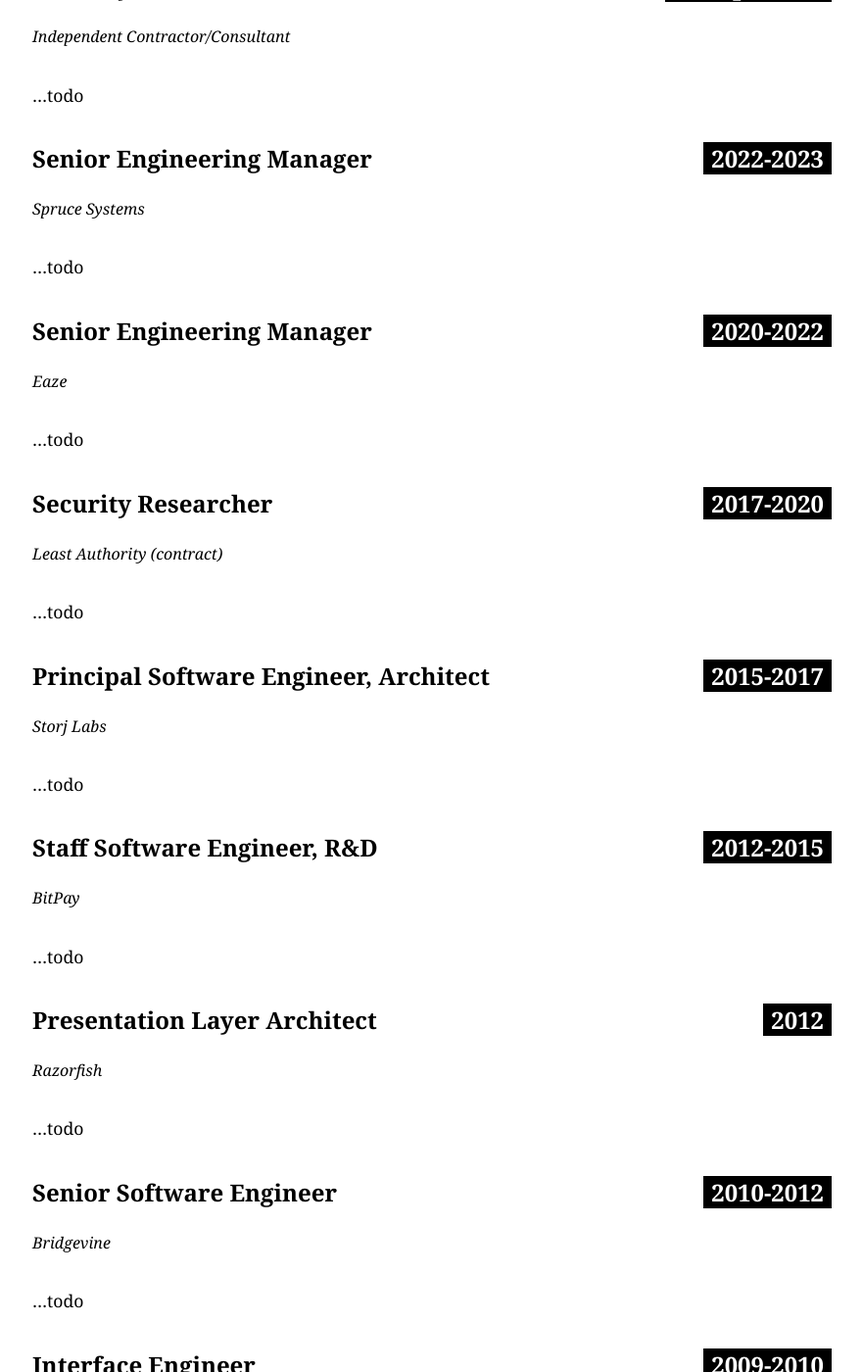
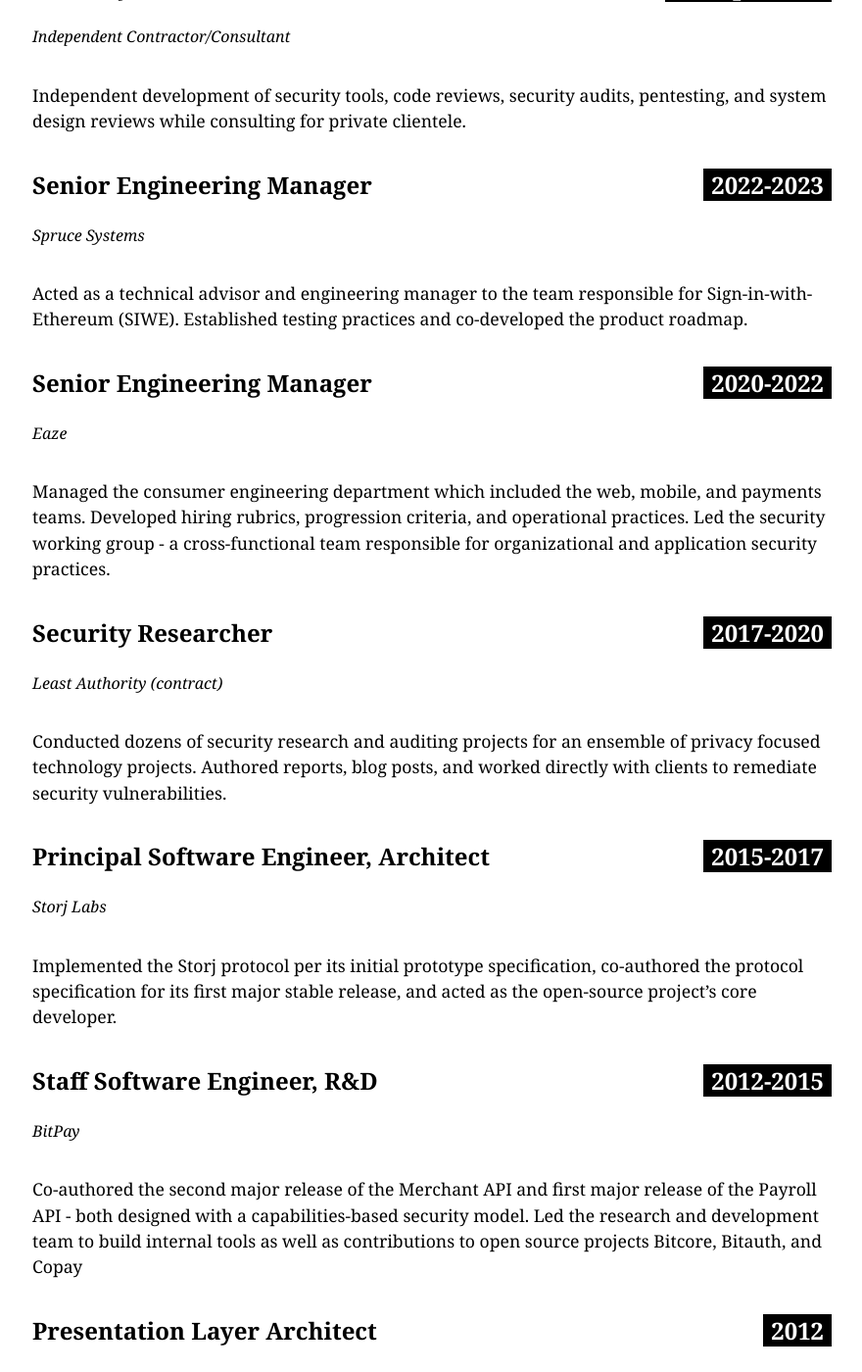
Before and after one commit to 161chihuahuas/cv, a Jekyll site: the page built from index.md, in a window 1280 px wide and 1400 px high, scrolled down 738 px. Shown: the whole window at 98% size, without its empty margins (199-1079 px from the left). Built offline with Jekyll 4.4.1, drawn with Linux system fonts in a browser that asks for light colours; our own code applies the rules of GitHub Pages for plain Markdown files; comment, search, counter and statistics services are not loaded; some of the changed text lies outside the part shown.

Commit message:
details for employment history

```diff
--- a/index.md
+++ b/index.md
@@ -16,47 +16,47 @@
 ### Security Researcher **2017-present**
 #### Independent Contractor/Consultant
 
-...todo
+Independent development of security tools, code reviews, security audits, pentesting, and system design reviews while consulting for private clientele.
 
 ### Senior Engineering Manager **2022-2023**
 #### Spruce Systems
 
-...todo
+Acted as a technical advisor and engineering manager to the team responsible for Sign-in-with-Ethereum (SIWE). Established testing practices and co-developed the product roadmap.
 
 ### Senior Engineering Manager **2020-2022**
 #### Eaze
 
-...todo
+Managed the consumer engineering department which included the web, mobile, and payments teams. Developed hiring rubrics, progression criteria, and operational practices. Led the security working group - a cross-functional team responsible for organizational and application security practices.
 
 ### Security Researcher **2017-2020**
 #### Least Authority (contract)
 
-...todo
+Conducted dozens of security research and auditing projects for an ensemble of privacy focused technology projects. Authored reports, blog posts, and worked directly with clients to remediate security vulnerabilities.
 
 ### Principal Software Engineer, Architect **2015-2017**
 #### Storj Labs
 
-...todo
+Implemented the Storj protocol per its initial prototype specification, co-authored the protocol specification for its first major stable release, and acted as the open-source project's core developer.
 
 ### Staff Software Engineer, R&D **2012-2015**
 #### BitPay
 
-...todo
+Co-authored the second major release of the Merchant API and first major release of the Payroll API - both designed with a capabilities-based security model. Led the research and development team to build internal tools as well as contributions to open source projects Bitcore, Bitauth, and Copay
 
 ### Presentation Layer Architect **2012**
 #### Razorfish
 
-...todo
+Designed a multi-tenant banking interface for Citibank's white-label credit cards that minimized code duplication and deployment redundancies.
 
 ### Senior Software Engineer **2010-2012**
 #### Bridgevine
 
-...todo
+Modernized a legacy ASP codebase by refactoring key components as a set of microservices. Trained new engineers and contributed to hiring rubrics.
 
 ### Interface Engineer **2009-2010**
 #### LBi/Digitas
 
-...todo
+Introduced Node.js into the interface team's technology stack. Contributed to localization work on the Olympics website.
 
 ## published research
 
```
